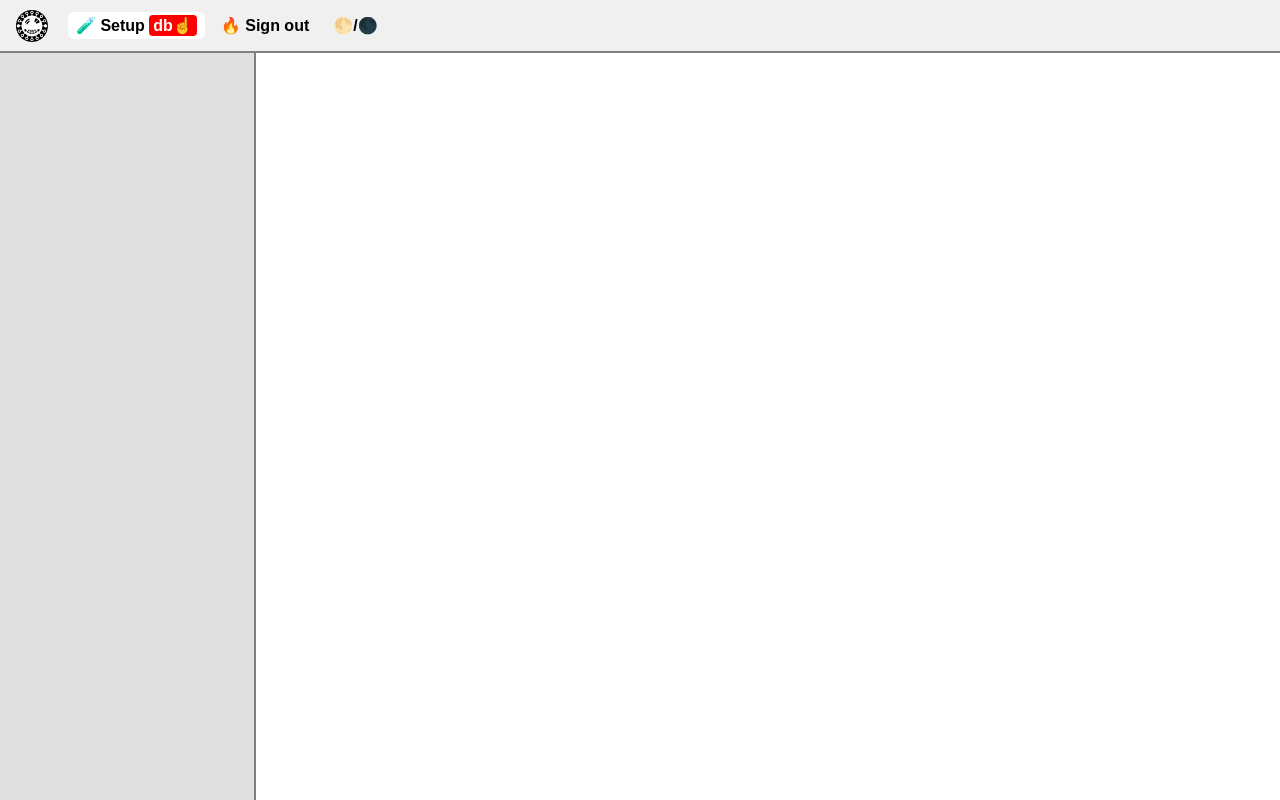
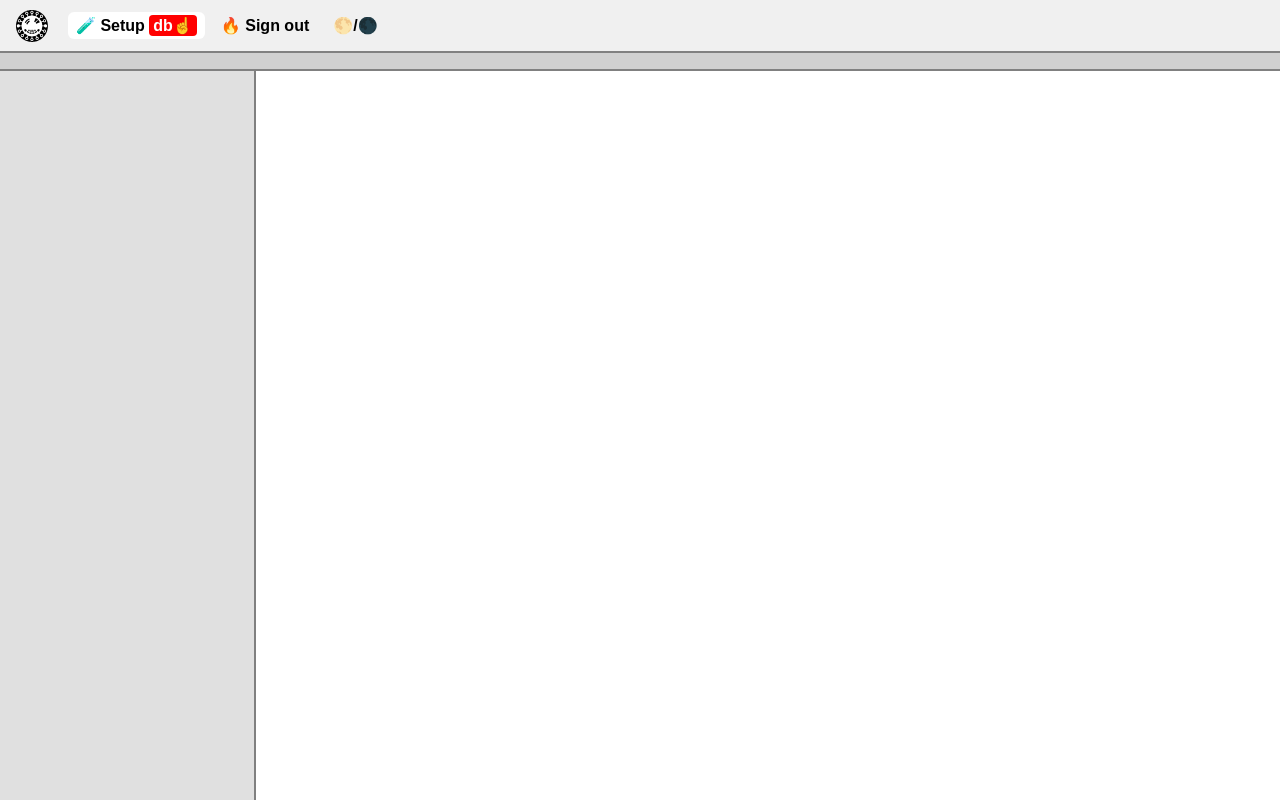
Before and after one commit to BOLL7708/desbot, a PHP site: page /index.php in a window 1280 px wide. Run offline with PHP 8.4, Linux system fonts and the light colour scheme; data that the repository does not hold is empty.

Commit message:
WIP favorite button

```diff
--- a/inc/embeds/TopBar.embed.inc.php
+++ b/inc/embeds/TopBar.embed.inc.php
@@ -11,7 +11,7 @@ function printMenuItem(string $thisScript, $newGroup, string $file, string $labe
     echo "<li><a href=\"$file\" title=\"$title\" $isCurrent $openInBlank>$label$badge</a></li>";
 }
 ?>
-<div id="menu-bar">
+<div id="menu-bar" class="hbar">
     <ul>
         <?php
         $scriptFile = Utils::getScriptFileName();
@@ -41,9 +41,11 @@ function printMenuItem(string $thisScript, $newGroup, string $file, string $labe
         <li><a href="index.php" id="topBarSignOutLink" title="Sign out of this page.">🔥 Sign out</a></li>
         <li><a href="#" id="topBarPageModeLink" title="Switch between bright and dark mode.">🌕/🌑</a></li>
     </ul>
-    <script type="module">
-        import TopBar from './dist/Pages/TopBar.js'
-        TopBar.attachSignOutClick('#topBarSignOutLink')
-        TopBar.attachPageModeClick('#topBarPageModeLink')
-    </script>
 </div>
+<div id="favorites-bar" class="hbar"></div>
+<script type="module">
+    import TopBar from './dist/Pages/TopBar.js'
+    TopBar.attachSignOutClick('#topBarSignOutLink')
+    TopBar.attachPageModeClick('#topBarPageModeLink')
+    TopBar.attachFavorites('#favorites-bar')
+</script>
--- a/src/Classes/DataBaseHelper.ts
+++ b/src/Classes/DataBaseHelper.ts
@@ -434,6 +434,10 @@ export default class DataBaseHelper {
         return !!key
     }
 
+    static async saveMain<T>(setting: T&BaseDataObject, parentId?: number): Promise<boolean> {
+        return this.save(setting, this.OBJECT_MAIN_KEY, undefined, parentId)
+    }
+
     /**
      * Delete specific setting
      * @param emptyInstance Instance of the class to delete.
--- a/styles/_bright.css
+++ b/styles/_bright.css
@@ -3,8 +3,9 @@
     --main-background-color: #ffffff;
     --topbar-background-color: #f0f0f0;
     --sidebar-background-color: #e0e0e0;
+    --favoritesbar-background-color: #d0d0d0;
 
-    --topbar-link-hover: #d0d0d0;
+    --topbar-link-hover: #00000020;
     --topbar-link-active: #ffffff;
     --body-text-color: #000000;
     --border-color: #808080;
--- a/styles/_dark.css
+++ b/styles/_dark.css
@@ -3,8 +3,9 @@
     --main-background-color: #404040;
     --topbar-background-color: #303030;
     --sidebar-background-color: #202020;
+    --favoritesbar-background-color: #101010;
 
-    --topbar-link-hover: #606060;
+    --topbar-link-hover: #ffffff20;
     --topbar-link-active: #000000;
     --body-text-color: #cfcfcf;
     --border-color: #606060;
--- a/styles/general.css
+++ b/styles/general.css
@@ -27,16 +27,18 @@ html, body {
     background-size: 32px;
     vertical-align: middle;
     height: 100%;
-
+    padding: 0 0 0 48px;
+}
+.hbar ul {
+    padding: 0;
     list-style-type: none;
     margin: 0;
-    padding: 0 0 0 48px;
     overflow: hidden;
 }
-#menu-bar li {
+.hbar > *, .hbar > * > * {
     float: left;
 }
-#menu-bar li a {
+.hbar li a {
     color: var(--body-text-color);
     font-weight: bold;
     display: block;
@@ -46,8 +48,7 @@ html, body {
     padding: 0.25em 0.5em;
     border-radius: 6px;
 }
-
-#menu-bar li a:hover {
+.hbar li a:hover {
     background-color: var(--topbar-link-hover);
 }
 .menu-bar-current, .menu-bar-current:hover {
@@ -59,6 +60,14 @@ html, body {
     font-weight: bold;
     border-radius: 4px;
     padding: 0.125em 0.25em;
+}
+
+/* Favorites Bar */
+#favorites-bar {
+    box-sizing: border-box;
+    background-color: var(--favoritesbar-background-color);
+    padding: 0.5em 1em;
+    border-bottom: 2px solid var(--border-color);
 }
 
 /* Page Container */
```
Also changed, not shown: src/Objects/Config/Editor.ts (+6 -1 lines), src/Pages/Editor/JsonEditor.ts (+18 -1 lines), src/Pages/TopBar.ts (+29 -3 lines).
